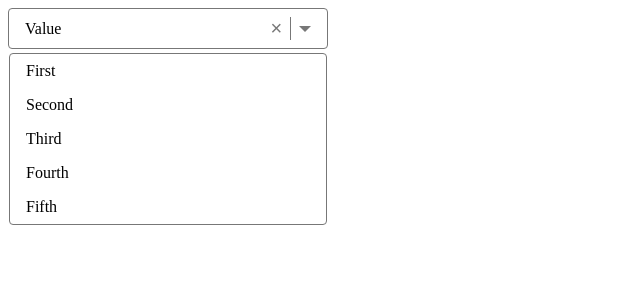
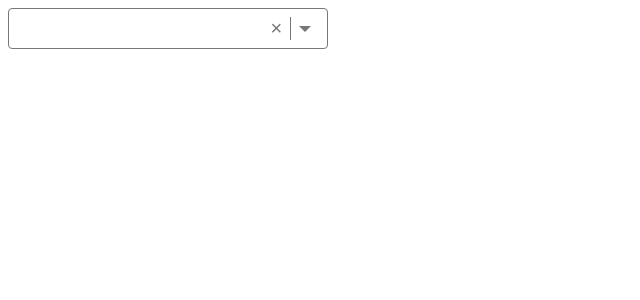
Before and after one commit to RNtaate/Custom-Select, a React (Vite) app in the folder Custom Select/: page / in a window 1280 px wide. Shown: the top 300 px of the page, without its empty margins (0-640 px from the left). Built offline with nearby package versions, Linux system fonts and the light colour scheme.

Commit message:
Add toggling of showing the select list when clicking on the input
Create state for toggling showing of the list

```diff
--- a/Custom Select/src/Select.tsx
+++ b/Custom Select/src/Select.tsx
@@ -1,4 +1,4 @@
-import React from 'react'
+import React, { useState } from 'react'
 import styles from "./select.module.css";
 
 type SelectOption = {
@@ -13,14 +13,24 @@
 }
 
 export function Select({value, onChange, options}: SelectProps) {
+
+  const [isOpen, setIsOpen] = useState(false);
+
   return (
-    <div tabIndex={0} className={styles.container}>
-      <span className={styles.value}>Value</span>
-      <button className={styles["clear-btn"]}>&times;</button>
+    <div
+      tabIndex={0}
+      onBlur = {() => setIsOpen(false)}
+      onClick = {() => setIsOpen(prev => !prev)}
+      className={styles.container}
+    >
+      <span className={styles.value}>{value?.label}</span>
+      <button
+        className={styles["clear-btn"]}
+      >&times;</button>
       <div className={styles.divider}></div>
       <div className={styles.caret}></div>
 
-      <ul className={`${styles.options}`}>
+      <ul className={`${styles.options} ${isOpen? styles.show : ""}`}>
         {options.map( option => {
           return <li key={option.value} className={styles.option}>{option.label}</li>
         })}
--- a/Custom Select/src/select.module.css
+++ b/Custom Select/src/select.module.css
@@ -52,7 +52,7 @@
   border-radius: .25em;
   position: absolute;
   top: calc(100% + .3em);
-  /* display: none; */
+  display: none;
   left: 0;
   width: 100%;
   background-color: white;
```
